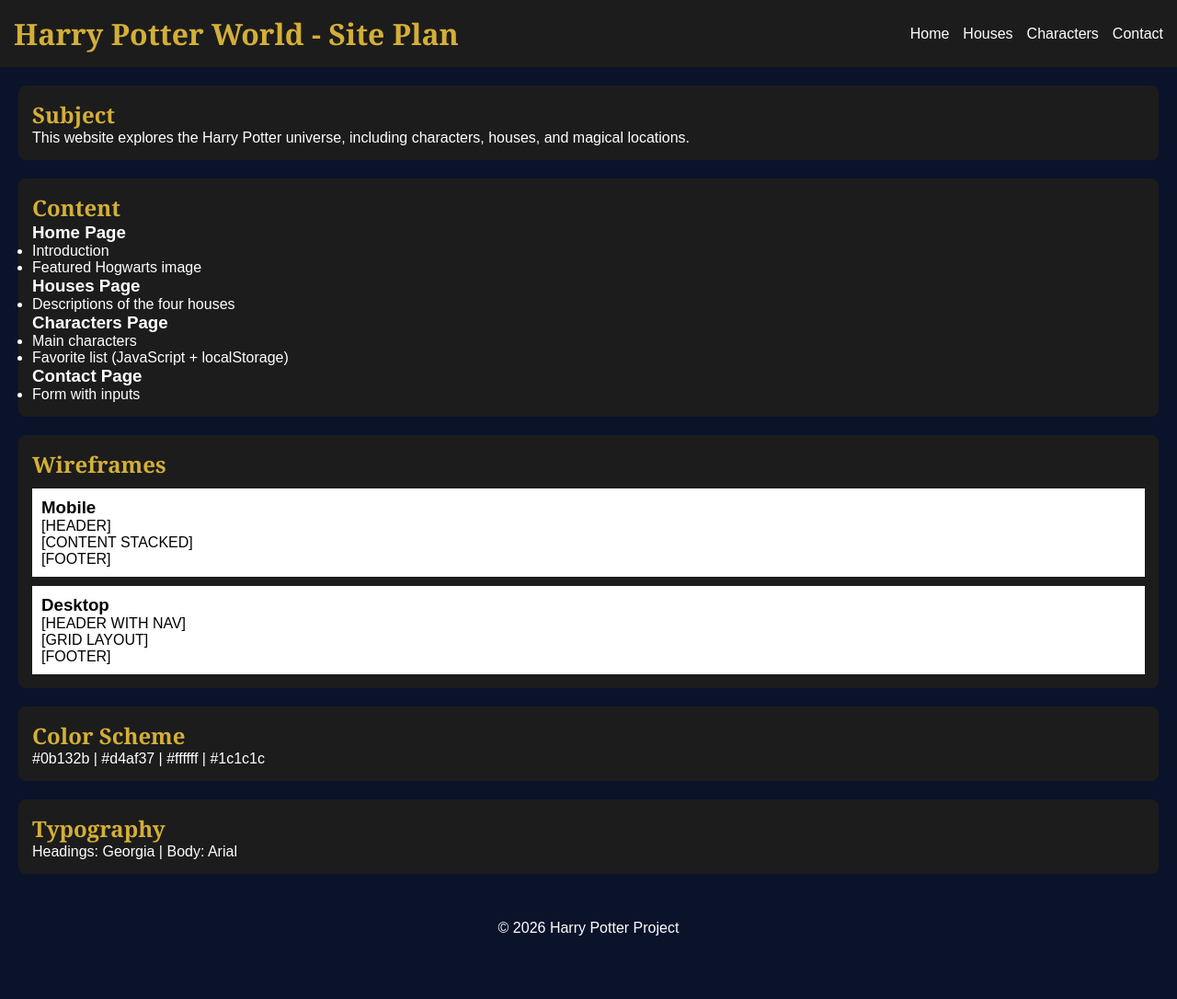
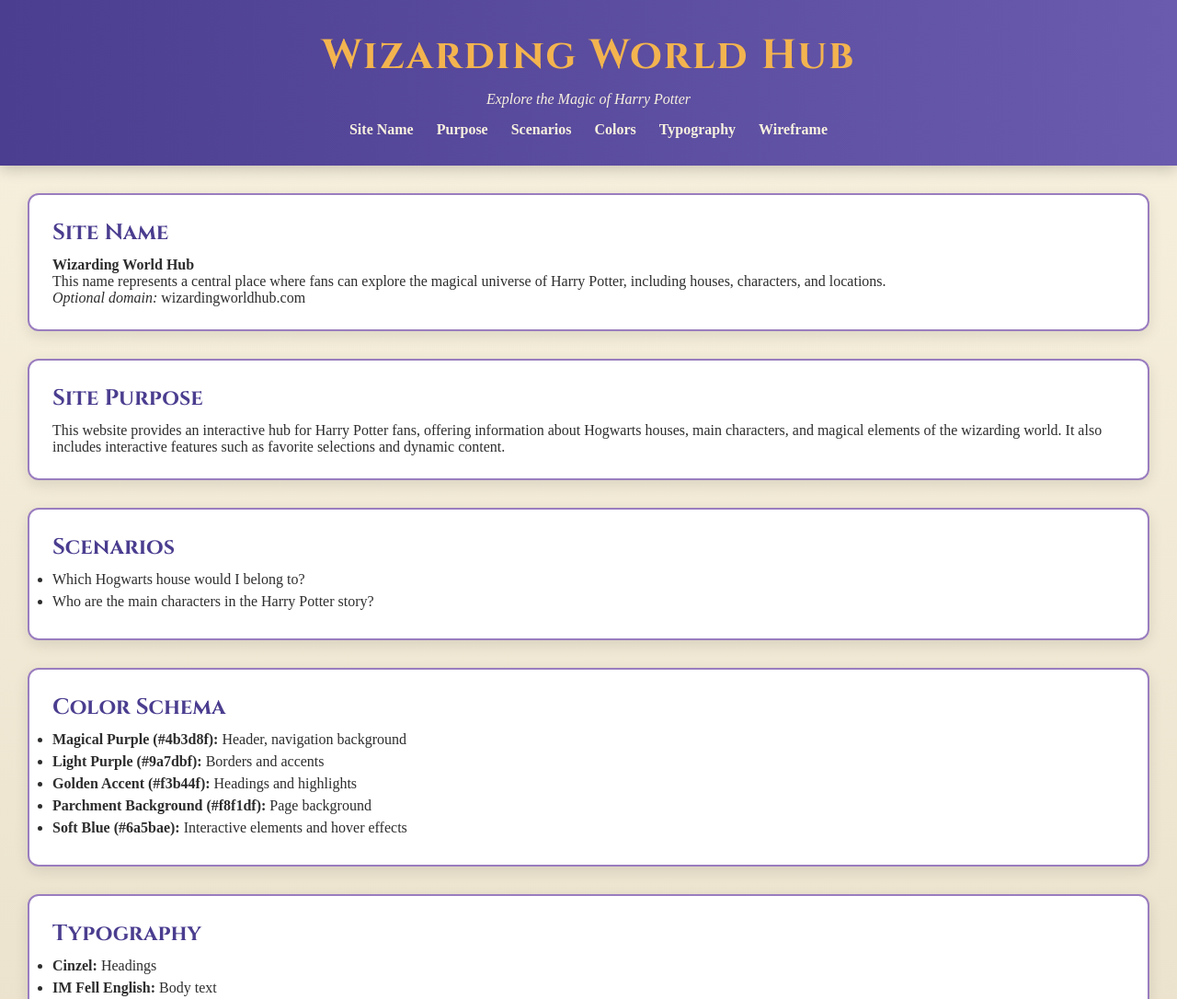
Before and after one commit to ja-ribeiro/wdd131, a plain HTML site: page project/siteplan.html in a window 1280 px wide. Shown: the top 1086 px of the page at 92% size. Before the commit the page ends 1028 px from the top, so only its background shows below. Drawn offline with Linux system fonts and the light colour scheme; a web font is replaced by a local one.

Commit message:
cores corrigidas

```diff
--- a/project/siteplan.html
+++ b/project/siteplan.html
@@ -3,9 +3,12 @@
 <head>
 <meta charset="UTF-8">
 <meta name="viewport" content="width=device-width, initial-scale=1.0">
-<title>Site Plan - Harry Potter World</title>
+<title>Site Plan - Wizarding World Hub</title>
 <meta name="description" content="Site plan for the Harry Potter World website project.">
 <meta name="author" content="Juliana Alves Ribeiro">
+
+<!-- Google Fonts -->
+  <link href="https://fonts.googleapis.com/css2?family=Cinzel:wght@400;700&family=IM+Fell+English&display=swap" rel="stylesheet">
 
 <!--CSS-->
 <link rel="stylesheet" href="styles/siteplan.css">
@@ -15,81 +18,93 @@
 <body>
 
   <header>
-    <h1>Harry Potter World - Site Plan</h1>
+    <h1>Wizarding World Hub</h1>
+    <p class="tagline">Explore the Magic of Harry Potter</p>
+
     <button id="menuBtn">☰</button>
+
     <nav id="navMenu">
-      <a href="#">Home</a>
-      <a href="#">Houses</a>
-      <a href="#">Characters</a>
-      <a href="#">Contact</a>
+      <a href="#">Site Name</a>
+      <a href="#">Purpose</a>
+      <a href="#">Scenarios</a>
+      <a href="#">Colors</a>
+      <a href="#">Typography</a>
+      <a href="#">Wireframe</a>
     </nav>
   </header>
 
   <main>
 
+    <!-- SITE NAME -->
     <section>
-      <h2>Subject</h2>
-      <p>This website explores the Harry Potter universe, including characters, houses, and magical locations.</p>
+      <h2>Site Name</h2>
+      <p><strong>Wizarding World Hub</strong></p>
+      <p>This name represents a central place where fans can explore the magical universe of Harry Potter, including houses, characters, and locations.</p>
+      <p><em>Optional domain:</em> wizardingworldhub.com</p>
     </section>
 
+    <!-- PURPOSE -->
     <section>
-      <h2>Content</h2>
+      <h2>Site Purpose</h2>
+      <p>This website provides an interactive hub for Harry Potter fans, offering information about Hogwarts houses, main characters, and magical elements of the wizarding world. It also includes interactive features such as favorite selections and dynamic content.</p>
+    </section>
 
-      <h3>Home Page</h3>
+    <!-- SCENARIOS -->
+    <section>
+      <h2>Scenarios</h2>
       <ul>
-        <li>Introduction</li>
-        <li>Featured Hogwarts image</li>
-      </ul>
-
-      <h3>Houses Page</h3>
-      <ul>
-        <li>Descriptions of the four houses</li>
-      </ul>
-
-      <h3>Characters Page</h3>
-      <ul>
-        <li>Main characters</li>
-        <li>Favorite list (JavaScript + localStorage)</li>
-      </ul>
-
-      <h3>Contact Page</h3>
-      <ul>
-        <li>Form with inputs</li>
+        <li>Which Hogwarts house would I belong to?</li>
+        <li>Who are the main characters in the Harry Potter story?</li>
       </ul>
     </section>
 
+    <!-- COLORS -->
+    <section>
+      <h2>Color Schema</h2>
+      <ul>
+        <li><strong>Magical Purple (#4b3d8f):</strong> Header, navigation background</li>
+        <li><strong>Light Purple (#9a7dbf):</strong> Borders and accents</li>
+        <li><strong>Golden Accent (#f3b44f):</strong> Headings and highlights</li>
+        <li><strong>Parchment Background (#f8f1df):</strong> Page background</li>
+        <li><strong>Soft Blue (#6a5bae):</strong> Interactive elements and hover effects</li>
+      </ul>
+    </section>
+
+    <!-- TYPOGRAPHY -->
+    <section>
+      <h2>Typography</h2>
+      <ul>
+        <li><strong>Cinzel:</strong> Headings</li>
+        <li><strong>IM Fell English:</strong> Body text</li>
+      </ul>
+    </section>
+
+    <!-- WIREFRAMES -->
     <section>
       <h2>Wireframes</h2>
 
       <div class="wireframe">
-        <h3>Mobile</h3>
+        <h3>Mobile View</h3>
         <p>[HEADER]</p>
+        <p>Logo + Menu</p>
         <p>[CONTENT STACKED]</p>
         <p>[FOOTER]</p>
       </div>
 
       <div class="wireframe">
-        <h3>Desktop</h3>
+        <h3>Desktop View</h3>
         <p>[HEADER WITH NAV]</p>
-        <p>[GRID LAYOUT]</p>
+        <p>[HERO IMAGE]</p>
+        <p>[CONTENT IN GRID]</p>
         <p>[FOOTER]</p>
       </div>
-    </section>
 
-    <section>
-      <h2>Color Scheme</h2>
-      <p>#0b132b | #d4af37 | #ffffff | #1c1c1c</p>
-    </section>
-
-    <section>
-      <h2>Typography</h2>
-      <p>Headings: Georgia | Body: Arial</p>
     </section>
 
   </main>
 
   <footer>
-    <p>© 2026 Harry Potter Project</p>
+    <p>© 2026 Wizarding World Hub</p>
   </footer>
 
 </body>
--- a/project/styles/siteplan-desktop.css
+++ b/project/styles/siteplan-desktop.css
@@ -7,59 +7,93 @@
 
 /* BODY */
 body {
-  font-family: Arial, sans-serif;
-  background-color: #0b132b;
-  color: #ffffff;
+  background: linear-gradient(to bottom, #f8f1df, #e6ddc6);
+  font-family: 'IM Fell English', serif;
+  color: #2d2d2d;
 }
 
 /* HEADER */
 header {
-  display: flex;
-  justify-content: space-between;
-  align-items: center;
-  background-color: #1c1c1c;
-  padding: 15px;
+  text-align: center;
+  padding: 30px;
+  background: linear-gradient(to right, #4b3d8f, #6a5bae);
+  color: #fff;
+  box-shadow: 0 4px 15px rgba(0,0,0,0.2);
 }
 
-h1, h2 {
-  font-family: Georgia, serif;
-  color: #d4af37;
+h1 {
+  font-family: 'Cinzel', serif;
+  font-size: 2.8rem;
+  color: #f3b44f;
+  letter-spacing: 2px;
+}
+
+.tagline {
+  font-style: italic;
+  color: #f8f1df;
+  margin-top: 8px;
 }
 
 /* NAV */
 nav {
   display: flex;
-  gap: 15px;
+  justify-content: center;
+  gap: 25px;
+  margin-top: 15px;
 }
 
 nav a {
-  color: #ffffff;
   text-decoration: none;
+  color: #f8f1df;
+  font-weight: bold;
+  transition: 0.3s;
+}
+
+nav a:hover {
+  color: #f3b44f;
 }
 
 /* MAIN */
 main {
-  padding: 20px;
+  padding: 30px;
 }
 
 /* SECTIONS */
 section {
-  margin-bottom: 20px;
-  padding: 15px;
-  background-color: #1c1c1c;
-  border-radius: 8px;
+  margin-bottom: 30px;
+  padding: 25px;
+  background: #ffffff;
+  border-radius: 12px;
+  border: 2px solid #9a7dbf;
+  box-shadow: 0 5px 15px rgba(0,0,0,0.1);
+}
+
+/* TITLES */
+h2 {
+  font-family: 'Cinzel', serif;
+  color: #4b3d8f;
+  margin-bottom: 10px;
+}
+
+/* LIST */
+ul li {
+  margin-bottom: 6px;
 }
 
 /* WIREFRAME */
 .wireframe {
+  background-color: #f8f1df;
+  border: 1px dashed #4b3d8f;
+  padding: 12px;
   margin-top: 10px;
-  padding: 10px;
-  background-color: #ffffff;
-  color: #000;
+  border-radius: 6px;
+  font-family: monospace;
 }
 
 /* FOOTER */
 footer {
   text-align: center;
-  padding: 10px;
+  padding: 20px;
+  background: #4b3d8f;
+  color: #f8f1df;
 }
--- a/project/styles/siteplan.css
+++ b/project/styles/siteplan.css
@@ -1,19 +1,20 @@
-/* MOBILE FIRST */
 #menuBtn {
   display: none;
 }
 
-/* RESPONSIVE */
+/* MOBILE */
 @media (max-width: 768px) {
 
   nav {
     display: none;
     flex-direction: column;
-    background-color: #1c1c1c;
+    background: #4b3d8f;
     position: absolute;
-    top: 60px;
     right: 0;
-    width: 200px;
+    top: 120px;
+    width: 220px;
+    padding: 15px;
+    border-radius: 0 0 0 10px;
   }
 
   nav.open {
@@ -22,14 +23,10 @@
 
   #menuBtn {
     display: block;
+    margin: 10px auto;
+    font-size: 26px;
     background: none;
-    color: #ffffff;
-    font-size: 20px;
     border: none;
-  }
-
-  header {
-    flex-direction: column;
-    align-items: flex-start;
+    color: #f3b44f;
   }
 }
```
